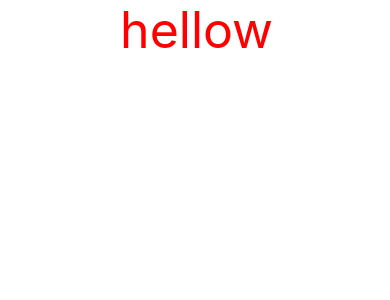
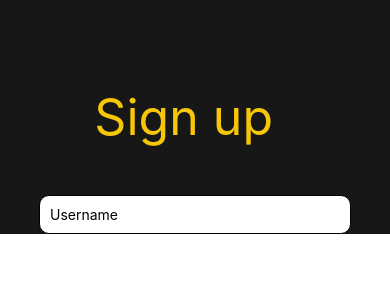
Before and after one commit to vidushalakshan/CarApplicationReactNative, a React Native app: screen / in a window 390 px wide. Shown: the top 300 px of the page. Built offline with nearby package versions, Linux system fonts and the light colour scheme.

Commit message:
updated button content

```diff
--- a/screens/Signup.js
+++ b/screens/Signup.js
@@ -3,8 +3,33 @@ import React from 'react'
 
 export default function Signup() {
     return (
-        <View>
-          <Text style={{color:'red' , fontSize:50 , position:'absolute' ,right :'30%'}}>hellow</Text>
+        <View style={styles.container}>
+          <Text style={{color:'#f6c708' , fontSize:50 , position:'absolute' ,right :'30%'}}>Sign up</Text>
+
+          <TextInput
+          placeholderTextColor="black"
+          style={styles.input1}
+          placeholder="Username"
+        />
         </View>
     )
 }
+
+const styles = StyleSheet.create({
+    container: {
+      justifyContent: 'center',
+      alignItems: 'center',
+      height:'100%',
+      backgroundColor: '#181718',
+    },
+    input1: {
+      marginTop: '50%',
+      borderWidth: 1,
+      padding: 10,
+      width: '80%',
+      color: '#000000',
+      backgroundColor:'#ffffff',
+      borderRadius: 10,
+    }
+
+});
```
